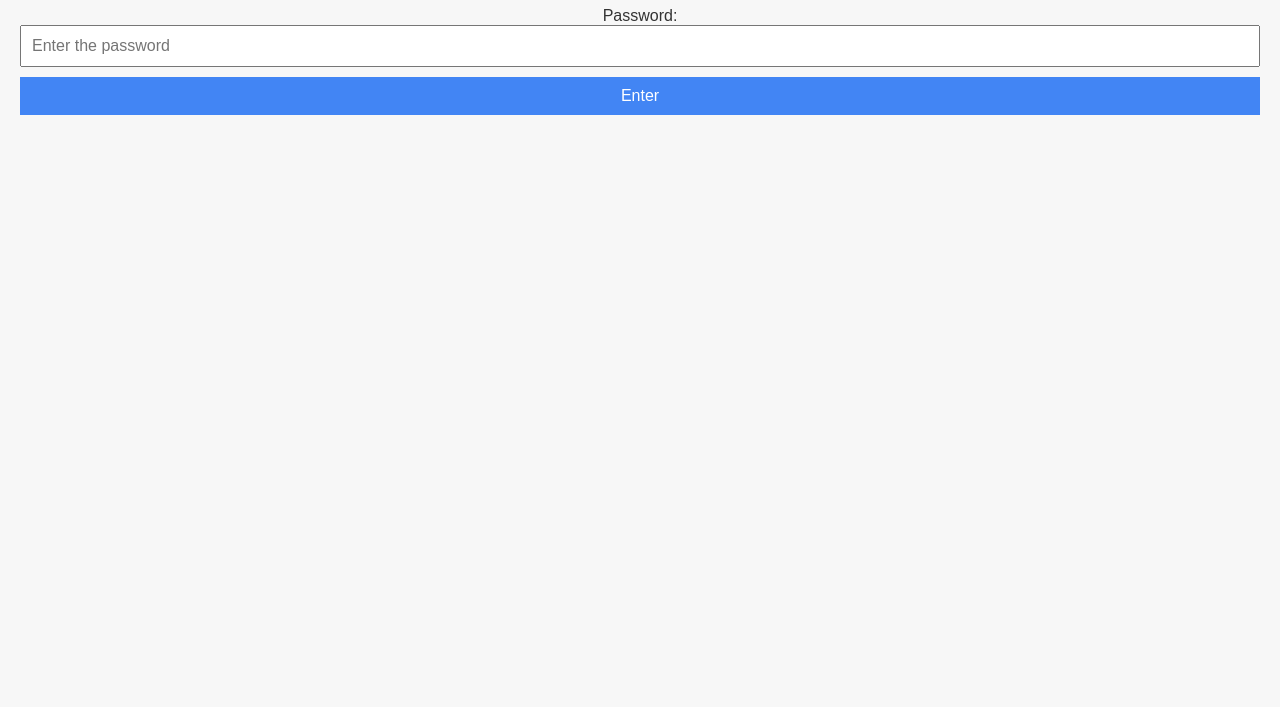
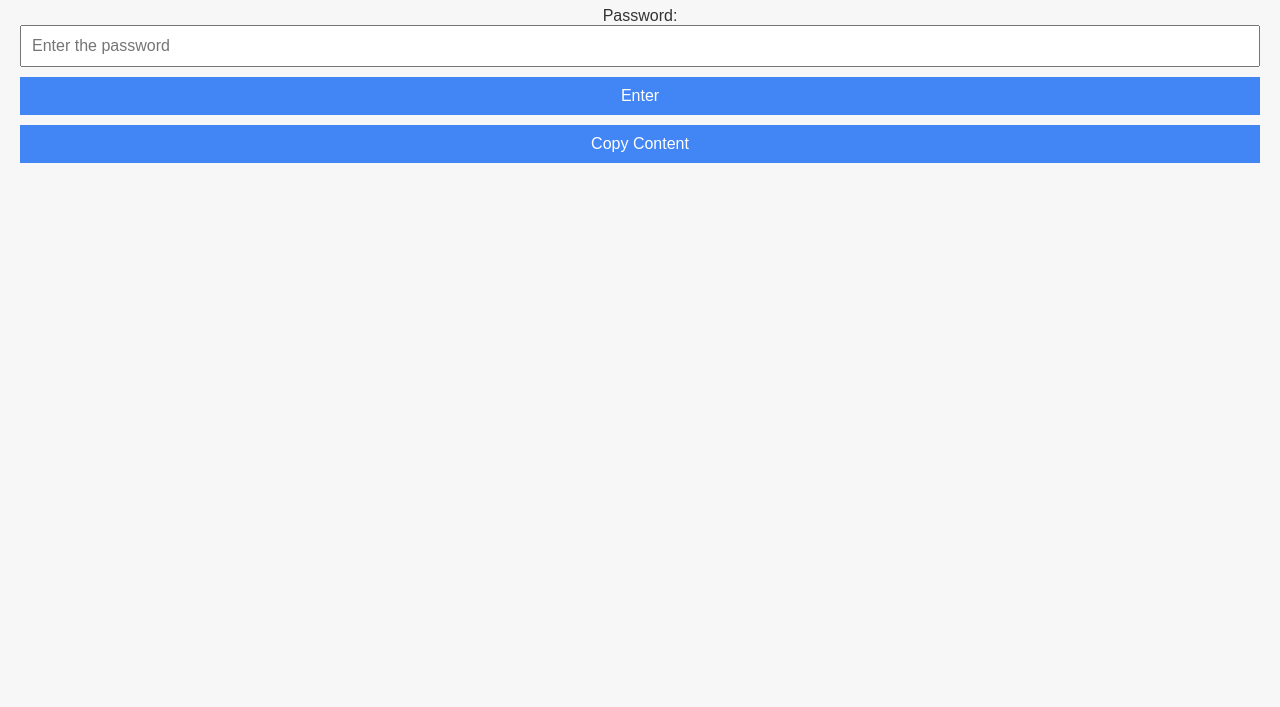
Before and after one commit to manideepduggi/My-Webpage, a plain HTML site: page index.html in a window 1280 px wide. Shown: the part 93-800 px from the top of the page. Drawn offline with Linux system fonts and the light colour scheme.

Commit message:
Update index.html

```diff
--- a/index.html
+++ b/index.html
@@ -44,6 +44,7 @@
             cursor: pointer;
             width: 100%;
             box-sizing: border-box;
+            margin-bottom: 10px;
         }
     </style>
     <script>
@@ -70,6 +71,18 @@
                 alert('Incorrect password. Please try again.');
             }
         }
+
+        function copyContent() {
+            var visibleContent = document.querySelector('p[id^="content"]:not([style*="display: none"])');
+
+            if (visibleContent) {
+                var contentToCopy = visibleContent.innerText;
+                navigator.clipboard.writeText(contentToCopy);
+                alert('Content copied to clipboard!');
+            } else {
+                alert('No content to copy. Enter the password and reveal content first.');
+            }
+        }
     </script>
 </head>
 <body>
@@ -80,6 +93,7 @@
     <input type="password" id="passwordInput" placeholder="Enter the password">
 
     <button onclick="showContent()">Enter</button>
+    <button onclick="copyContent()">Copy Content</button>
 
     <!-- Content 1 -->
     <p id="content1">This is the content for password "1234". Replace this with your actual content.</p>
```
